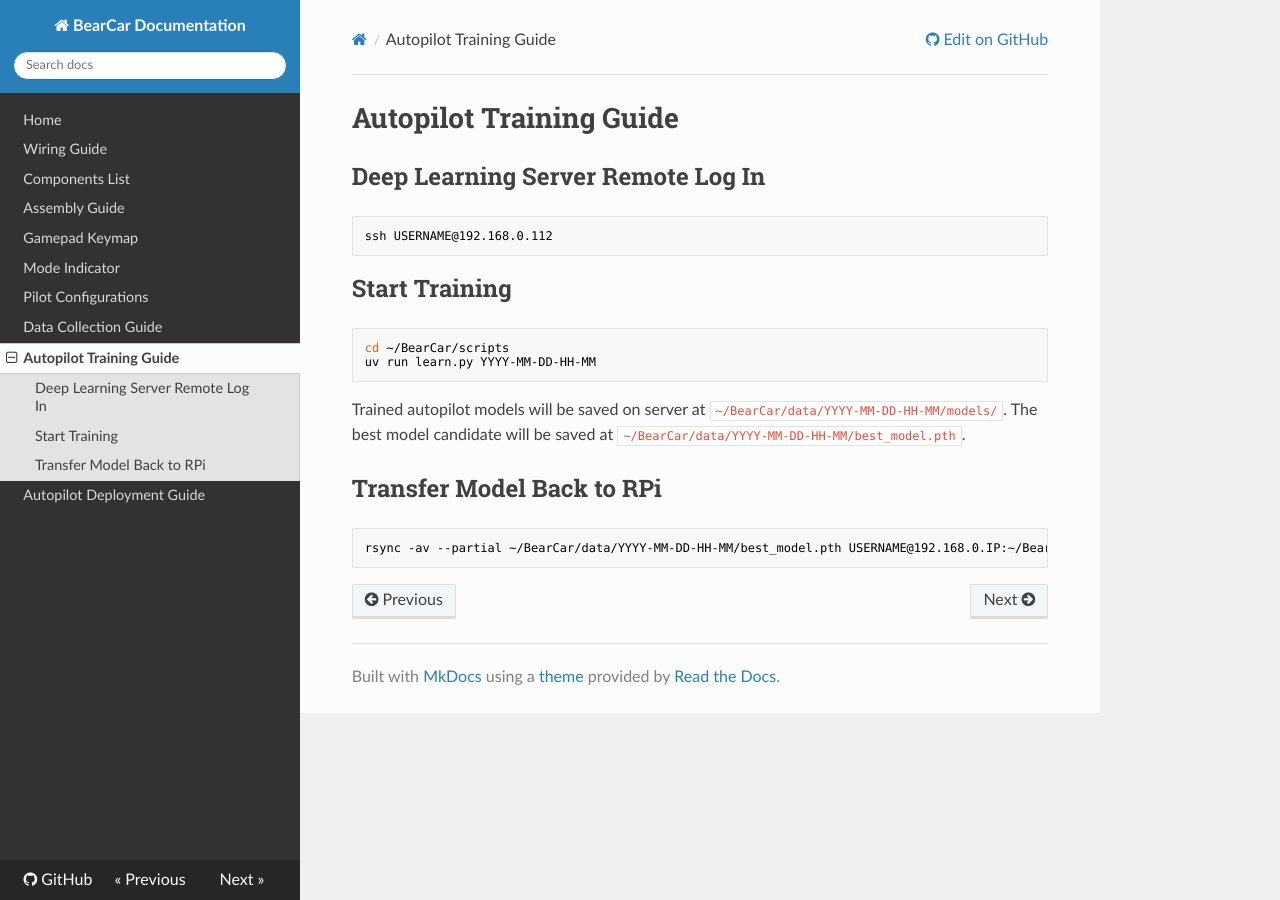
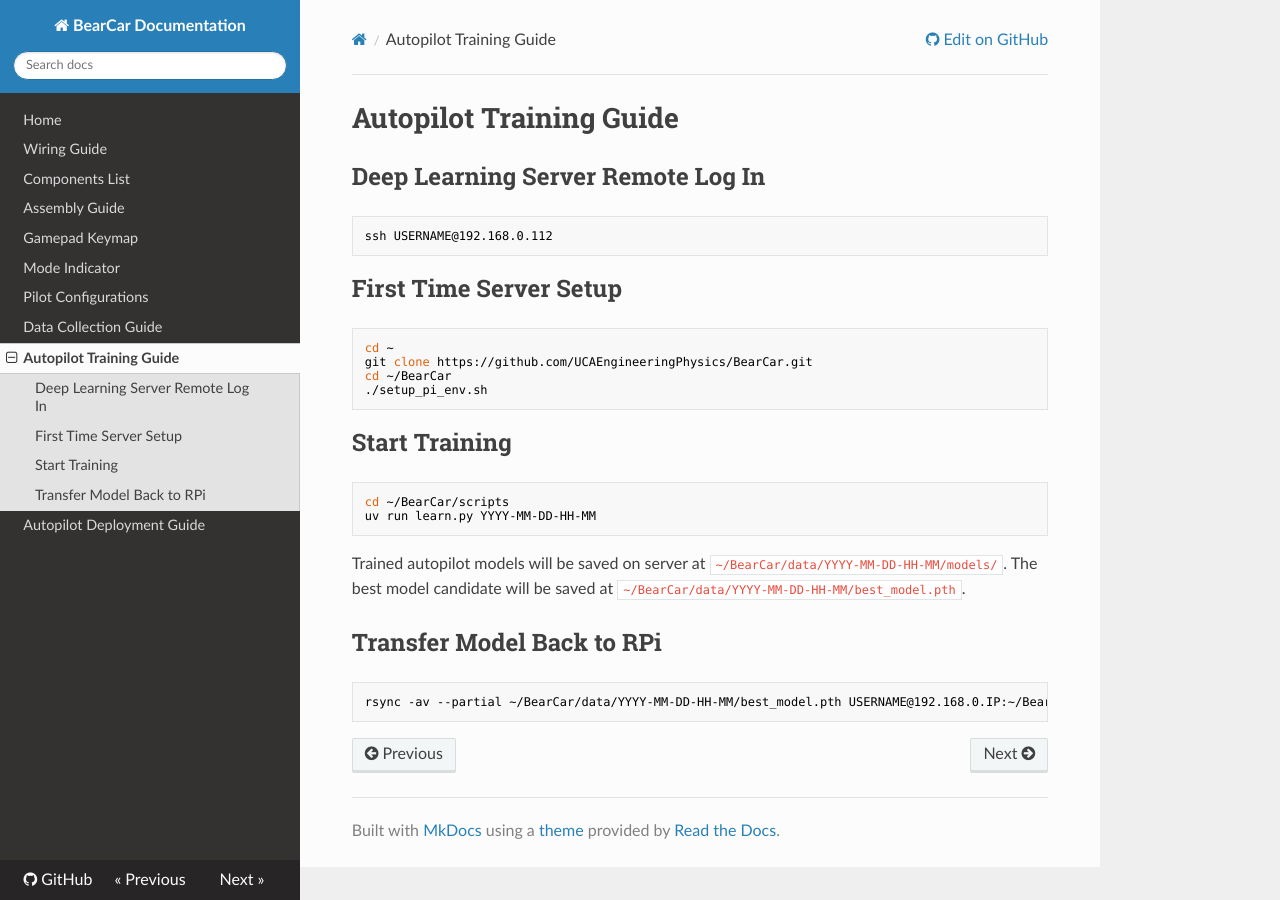
Before and after one commit to UCAEngineeringPhysics/bearcar_docs, an MkDocs documentation site: the page built from docs/learn.md, in a window 1280 px wide. Built offline with MkDocs 1.6.1, drawn with Linux system fonts in a browser that asks for light colours; nearby versions of some CDN libraries.

Commit message:
update model training instructions

````diff
--- a/docs/learn.md
+++ b/docs/learn.md
@@ -4,6 +4,15 @@
 
 ```bash
 ssh USERNAME@192.168.0.112
+```
+
+## First Time Server Setup
+
+```bash
+cd ~
+git clone https://github.com/UCAEngineeringPhysics/BearCar.git
+cd ~/BearCar
+./setup_pi_env.sh
 ```
 
 ## Start Training
````
